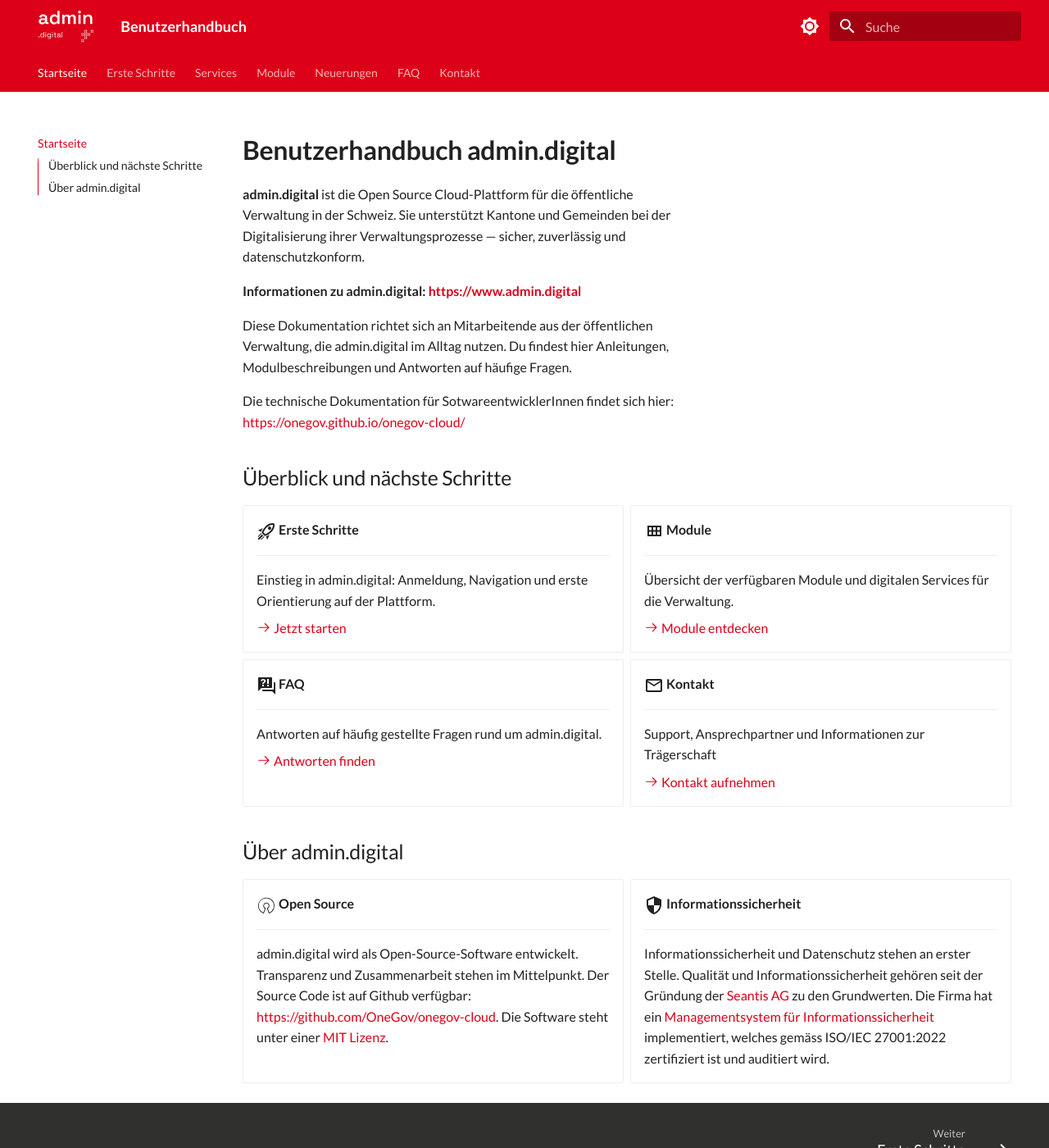
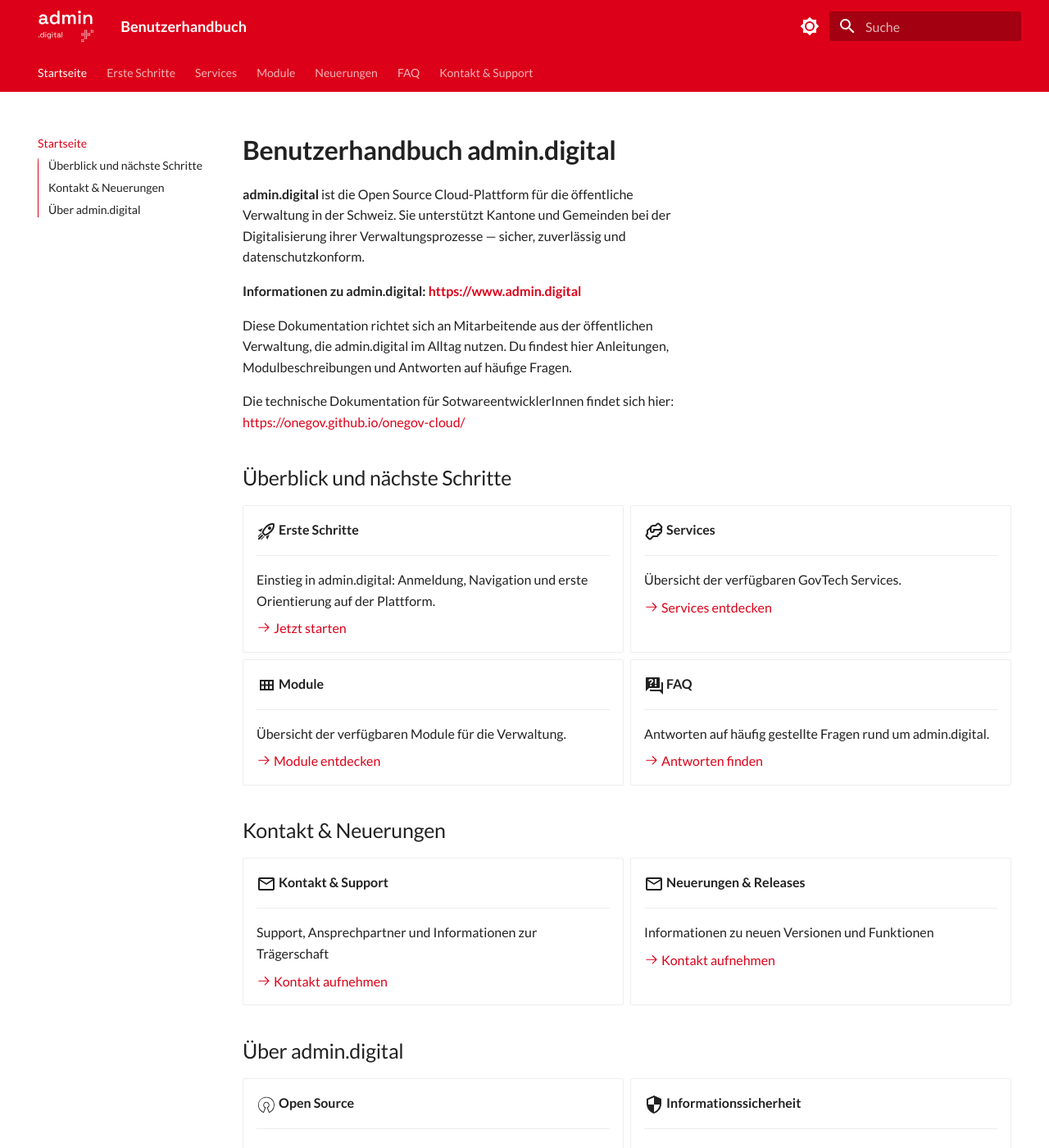
Before and after one commit to seantis/docs-admin-digital, an MkDocs documentation site: the page built from content/index.md, in a window 1280 px wide and 1400 px high. Shown: the whole window at 82% size. Built offline with MkDocs 1.6.1 and Material for MkDocs 9.7.7, drawn with Linux system fonts in a browser that asks for light colours.

Commit message:
Übersicht Startseite

```diff
--- a/content/index.md
+++ b/content/index.md
@@ -27,11 +27,19 @@
 
     [:octicons-arrow-right-24: Jetzt starten](erste-schritte/index.md)
 
+-   :material-handshake-outline:{ .lg .middle } **Services**
+
+    ---
+
+    Übersicht der verfügbaren GovTech Services.
+
+    [:octicons-arrow-right-24: Services entdecken](services/index.md)
+
 -   :material-view-module-outline:{ .lg .middle } **Module**
 
     ---
 
-    Übersicht der verfügbaren Module und digitalen Services für die Verwaltung.
+    Übersicht der verfügbaren Module für die Verwaltung.
 
     [:octicons-arrow-right-24: Module entdecken](module/index.md)
 
@@ -43,13 +51,28 @@
 
     [:octicons-arrow-right-24: Antworten finden](faq/index.md)
 
--   :material-email-outline:{ .lg .middle } **Kontakt**
+</div>
+
+## Kontakt & Neuerungen
+
+<div class="grid cards" markdown>
+
+-   :material-email-outline:{ .lg .middle } **Kontakt & Support**
 
     ---
 
     Support, Ansprechpartner und Informationen zur Trägerschaft
 
     [:octicons-arrow-right-24: Kontakt aufnehmen](kontakt.md)
+
+ -   :material-email-outline:{ .lg .middle } **Neuerungen & Releases**
+
+    ---
+
+    Informationen zu neuen Versionen und Funktionen
+
+    [:octicons-arrow-right-24: Kontakt aufnehmen](neuerungen.md)
+
 
 </div>
 
--- a/mkdocs.yml
+++ b/mkdocs.yml
@@ -120,4 +120,4 @@
   - Neuerungen: neuerungen/index.md
   - FAQ:
       - faq/index.md
-  - Kontakt: kontakt.md
+  - Kontakt & Support: kontakt.md
```
Also changed, not shown: content/kontakt.md (+2 -2 lines).
